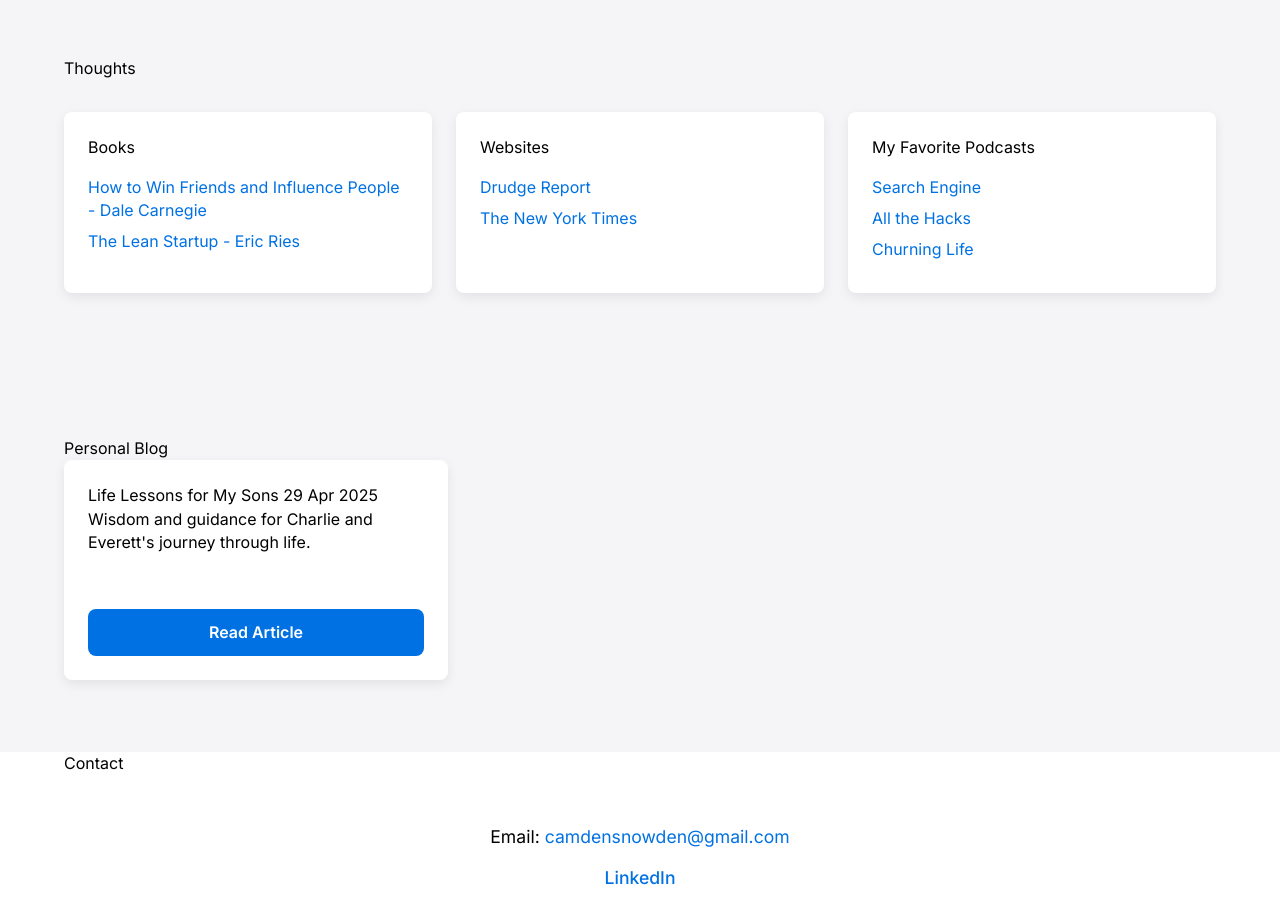
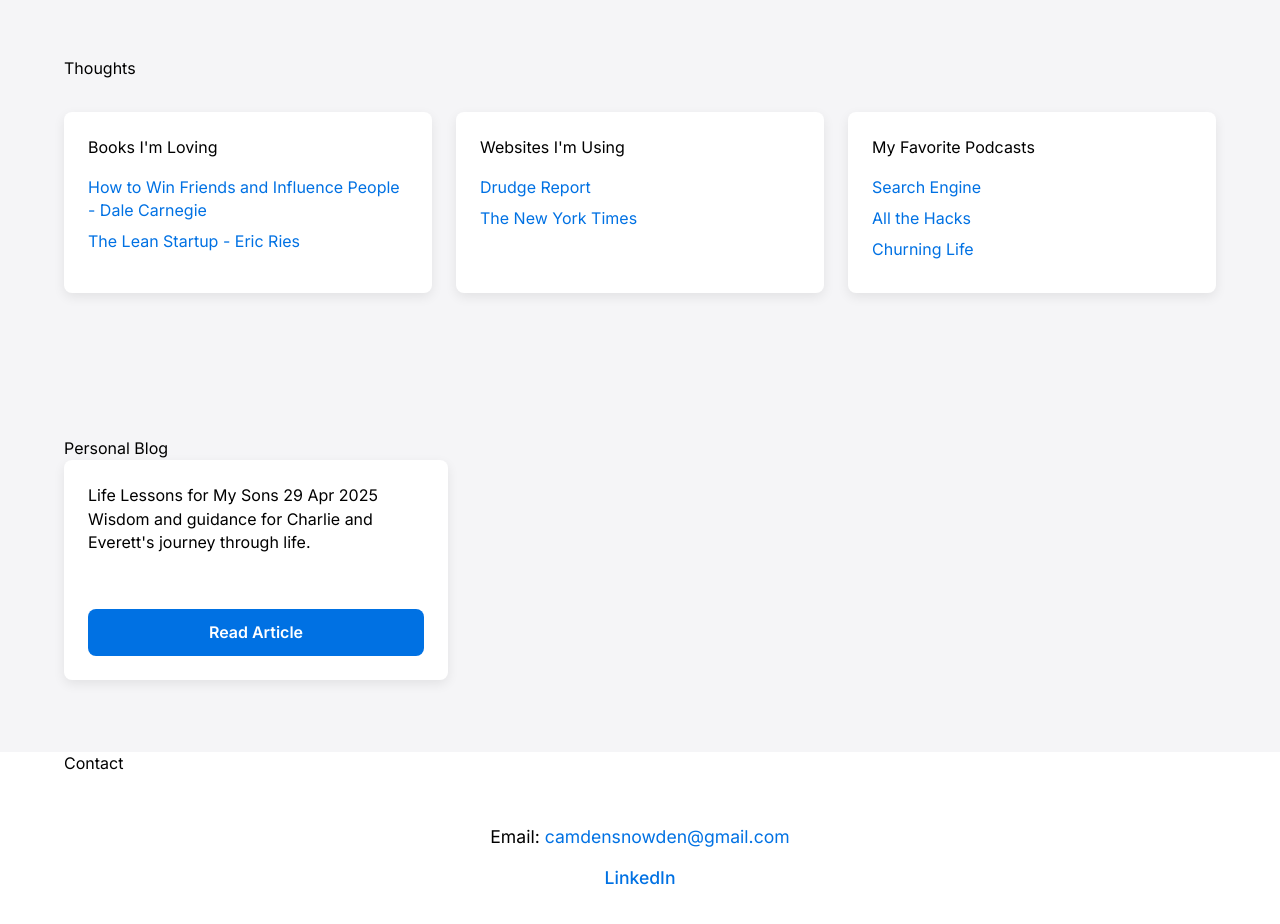
Before and after one commit to csnowden11/camdensnowden.com, a Next.js app: page / in a window 1280 px wide. Shown: the part 2100-3024 px from the top of the page. Built offline with nearby package versions, Linux system fonts and the light colour scheme.

Commit message:
Update page.tsx

```diff
--- a/src/app/page.tsx
+++ b/src/app/page.tsx
@@ -259,14 +259,14 @@ export default function Home() {
           <h2>Thoughts</h2>
           <div className="thoughts-grid">
             <div className="thought-card">
-              <h3>Books</h3>
+              <h3>Books I'm Loving</h3>
               <ul>
                 <li><a href="https://www.amazon.com/How-Win-Friends-Influence-People/dp/0671027034" target="_blank" rel="noopener noreferrer">How to Win Friends and Influence People - Dale Carnegie</a></li>
                 <li><a href="https://www.amazon.com/Lean-Startup-Entrepreneurs-Continuous-Innovation/dp/0307887898" target="_blank" rel="noopener noreferrer">The Lean Startup - Eric Ries</a></li>
               </ul>
             </div>
             <div className="thought-card">
-              <h3>Websites</h3>
+              <h3>Websites I'm Using</h3>
               <ul>
                 <li><a href="https://www.drudgereport.com/" target="_blank" rel="noopener noreferrer">Drudge Report</a></li>
                 <li><a href="https://www.nytimes.com/" target="_blank" rel="noopener noreferrer">The New York Times</a></li>
```
